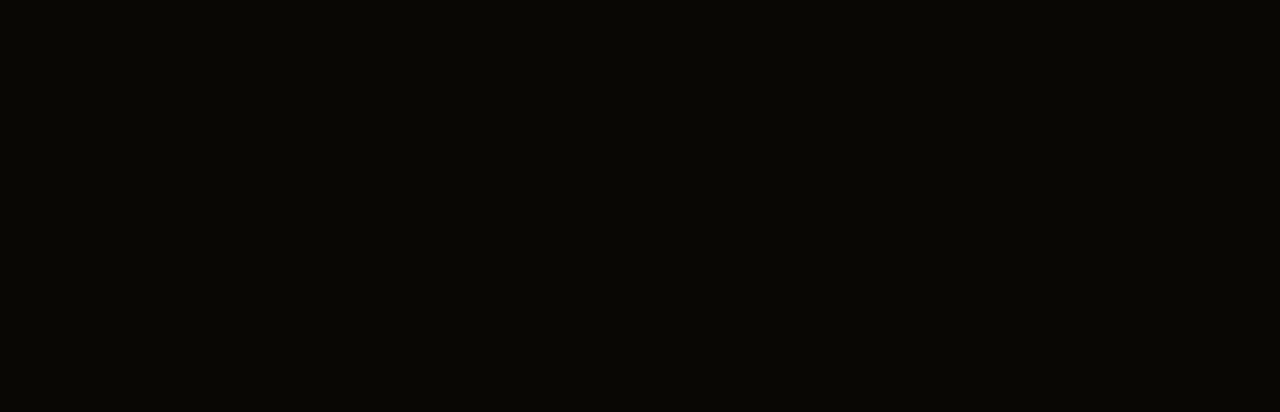
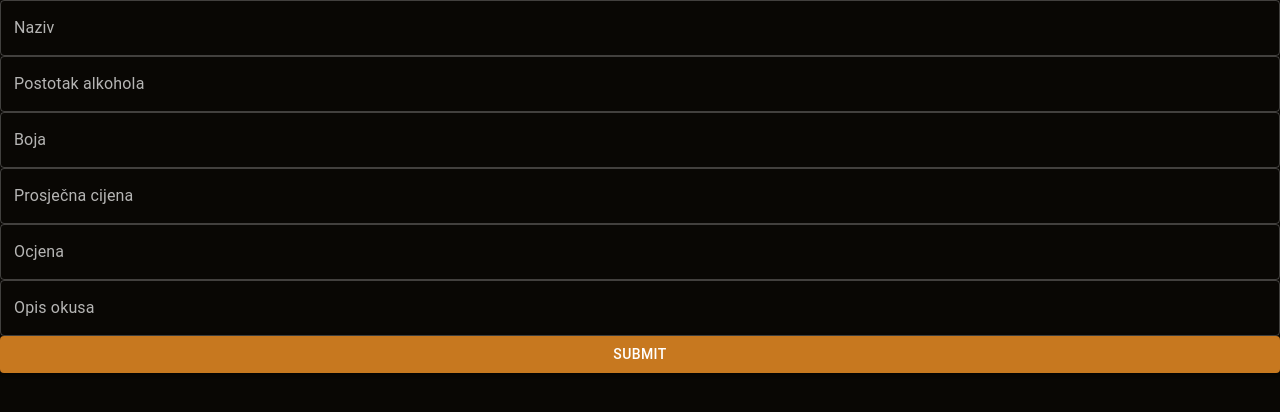
Before and after one commit to dujo09/Pintopedia, a React (Create React App) app in the folder frontend/: page /beers/1 in a window 1280 px wide. Before the commit this address had no page. Shown: the top 412 px of the page. Built offline with nearby package versions, Linux system fonts and the light colour scheme; no server answers.

Commit message:
Basic Beer form

```diff
--- a/frontend/package.json
+++ b/frontend/package.json
@@ -11,11 +11,14 @@
     "@testing-library/react": "^13.4.0",
     "@testing-library/user-event": "^13.5.0",
     "axios": "^1.7.7",
+    "formik": "^2.4.6",
     "frontend": "file:",
     "react": "^18.3.1",
     "react-dom": "^18.3.1",
+    "react-router-dom": "^6.27.0",
     "react-scripts": "5.0.1",
-    "web-vitals": "^2.1.4"
+    "web-vitals": "^2.1.4",
+    "yup": "^1.4.0"
   },
   "scripts": {
     "start": "react-scripts start",
--- a/frontend/src/App.js
+++ b/frontend/src/App.js
@@ -3,6 +3,7 @@ import "./axios/axiosSetup";
 import BeerList from './components/Beer/BeerList';
 import { createTheme, CssBaseline } from '@mui/material';
 import { ThemeProvider } from '@emotion/react';
+import BeerDetailsForm from "./components/Beer/beerDetailsForm";
 
 export const darkTheme = createTheme({
   palette: {
@@ -60,6 +61,7 @@ function App() {
       <CssBaseline />
       <Routes>
         <Route path="/beers" element={<BeerList />} />
+        <Route path="/beers/:beerId" element={<BeerDetailsForm />} />
       </Routes>
     </ThemeProvider>
 );
--- a/frontend/src/axios/axiosSetup.js
+++ b/frontend/src/axios/axiosSetup.js
@@ -1,3 +1,3 @@
 import axios from "axios";
 
-axios.defaults.baseURL = "http://localhost:5000/public/api/";
+axios.defaults.baseURL = "https://potential-invention-p5x9gvpwgv6frjjx-5000.app.github.dev/public/api/";
--- a/frontend/src/components/Beer/BeerService.js
+++ b/frontend/src/components/Beer/BeerService.js
@@ -9,4 +9,14 @@ const getAllBeers = async function () {
   return response.data;
 }
 
-export default {getAllBeers};
+const getBeerById = async function (beerId) {
+  const response = await axios.get(`beers/${beerId}`, {
+    headers: {
+      "Content-Type": "application/json",
+    },
+  });
+  return response.data;
+}
+
+
+export default {getAllBeers, getBeerById};
--- /dev/null
+++ b/frontend/src/components/Beer/beerDetailsForm.jsx
@@ -0,0 +1,139 @@
+import React, { useEffect, useState } from 'react';
+import ReactDOM from 'react-dom';
+import { useFormik } from 'formik';
+import * as yup from 'yup';
+import { Button, TextField } from '@mui/material';
+import beerService from './BeerService';
+import{useParams} from "react-router-dom";
+
+const validationSchema = yup.object({
+    name: yup
+        .string("Unesi polje")
+        .required("Polje je obavezno"),
+    alcoholPercentage: yup
+        .string("Unesi polje")
+        .required("Polje je obavezno"),
+    color: yup
+        .string("Unesi polje")
+        .required("Polje je obavezno"),
+    averagePrice: yup
+        .string("Unesi polje")
+        .required("Polje je obavezno"),
+    rating: yup
+        .string("Unesi polje")
+        .required("Polje je obavezno"),
+    flavorDescription: yup
+        .string("Unesi polje")
+        .required("Polje je obavezno"),
+});
+
+export default function BeerDetailsForm() {
+  const {beerId} = useParams();
+  const [beerData, setBeerData] = useState({});
+
+  const formik = useFormik({
+    enableReinitialize: true,
+    initialValues: {
+      name: beerData.name || "",
+      alcoholPercentage: beerData.alcoholPercentage || "",
+      color: beerData.color || "",
+      averagePrice: beerData.averagePrice || "",
+      rating: beerData.rating || "",
+      flavorDescription: beerData.flavorDescription || "",
+    },
+    validationSchema: validationSchema,
+    onSubmit: (values) => {
+      alert(JSON.stringify(values, null, 2));
+    },
+  });
+
+  useEffect(() => {
+    const fetchData = async () => {
+      try {
+        const response = await beerService.getBeerById(beerId);
+        console.log(beerData);
+        setBeerData(response);
+      } catch (err) {
+        console.log("Error getting beer data: ", err);
+      }
+    };
+
+    fetchData();
+  }, [])
+
+  return (
+    <div>
+      <form onSubmit={formik.handleSubmit}>
+        <TextField
+          fullWidth
+          id="name"
+          name="name"
+          label="Naziv"
+          value={formik.values.name}
+          onChange={formik.handleChange}
+          onBlur={formik.handleBlur}
+          error={formik.touched.name && Boolean(formik.errors.name)}
+          helperText={formik.touched.name && formik.errors.name}
+        />
+        <TextField
+          fullWidth
+          id="alcoholPercentage"
+          name="alcoholPercentage"
+          label="Postotak alkohola"
+          value={formik.values.alcoholPercentage}
+          onChange={formik.handleChange}
+          onBlur={formik.handleBlur}
+          error={formik.touched.alcoholPercentage && Boolean(formik.errors.alcoholPercentage)}
+          helperText={formik.touched.alcoholPercentage && formik.errors.alcoholPercentage}
+        />
+        <TextField
+          fullWidth
+          id="color"
+          name="color"
+          label="Boja"
+          value={formik.values.color}
+          onChange={formik.handleChange}
+          onBlur={formik.handleBlur}
+          error={formik.touched.color && Boolean(formik.errors.color)}
+          helperText={formik.touched.color && formik.errors.color}
+        />
+        <TextField
+          fullWidth
+          id="averagePrice"
+          name="averagePrice"
+          label="Prosječna cijena"
+          value={formik.values.averagePrice}
+          onChange={formik.handleChange}
+          onBlur={formik.handleBlur}
+          error={formik.touched.averagePrice && Boolean(formik.errors.averagePrice)}
+          helperText={formik.touched.averagePrice && formik.errors.averagePrice}
+        />
+        <TextField
+          fullWidth
+          id="rating"
+          name="rating"
+          label="Ocjena"
+          value={formik.values.rating}
+          onChange={formik.handleChange}
+          onBlur={formik.handleBlur}
+          error={formik.touched.rating && Boolean(formik.errors.rating)}
+          helperText={formik.touched.rating && formik.errors.rating}
+        />
+        <TextField
+          fullWidth
+          id="flavorDescription"
+          name="flavorDescription"
+          label="Opis okusa"
+          value={formik.values.flavorDescription}
+          onChange={formik.handleChange}
+          onBlur={formik.handleBlur}
+          error={formik.touched.flavorDescription && Boolean(formik.errors.flavorDescription)}
+          helperText={formik.touched.flavorDescription && formik.errors.flavorDescription}
+        />
+        <Button color="primary" variant="contained" fullWidth type="submit">
+          Submit
+        </Button>
+      </form>
+    </div>
+  );
+};
```
Also changed, not shown: 2 other files (tests, documents, lock files or other folders).
